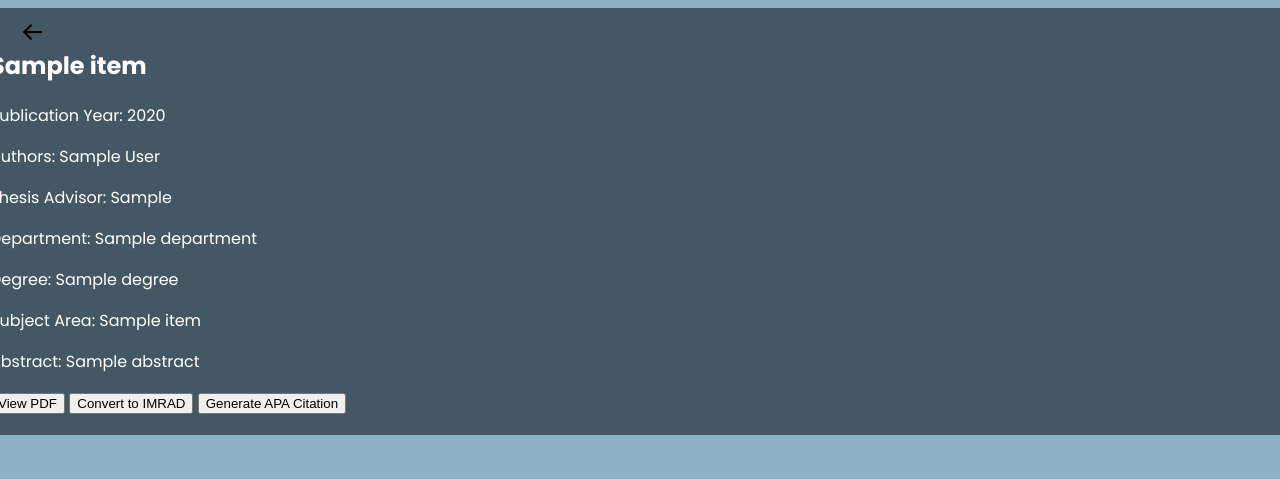
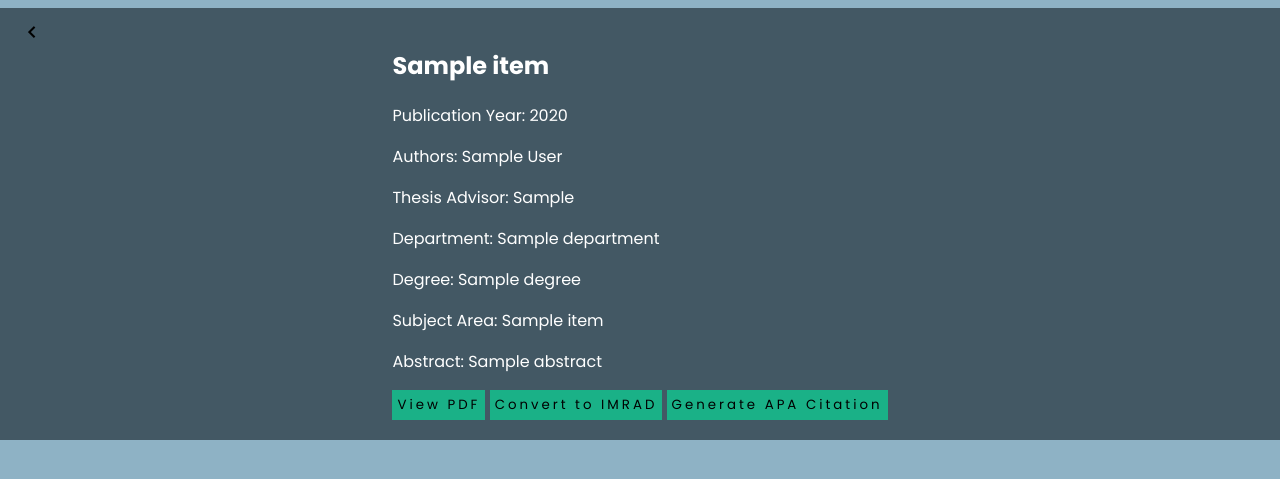
Before and after one commit to AceTops23/ResearchVault, a Flask app: template templates/publication_detail.html in a window 1280 px wide. Shown: the top 479 px of the page. Run offline with Flask 3, Linux system fonts and the light colour scheme; the template is opened without the code that fills it: most values are stand-ins (such as "Sample title", 1, 10 or a date in 2020).

Commit message:
kahit ano

```diff
--- a/static/css/publication_detail.css
+++ b/static/css/publication_detail.css
@@ -9,6 +9,11 @@ body{
     font-family: 'Poppins', sans-serif;
 }
 
+a{
+    text-decoration: none;
+    color: black !important;
+}
+
 i{
     position: absolute;
     font-size: 25px;
@@ -16,11 +21,81 @@ i{
     top: 20px;
     cursor: pointer;
 }
-.container-fluid{
+.container{
+    display: flex;
+    flex-direction: column;
+    justify-content: center;
     color: white ;
+    align-items: center;
     width: 1300px;
     height: 100%;
     background: #435864 ;
     border-radius: 8px;
     padding: 20px;
 }
+
+.publication-detail{
+    display: flex;
+    flex-direction: column;
+    justify-content: center;
+}
+
+button{
+    font-family: 'Poppins', sans-serif;
+    letter-spacing: 3px;
+    background-color: #1AB187 !important;
+    padding: 5px;
+    border: none !important;
+    transition: all 0.3s linear;
+    outline: none !important;
+}
+
+button:hover{
+    transition: all 0.3s linear;
+    background: #C6F8E5 !important;
+}
+
+.apa-citation-container{
+    display: flex;
+    justify-content: center;
+    align-items: center;
+    position: fixed;
+    top: 50%;
+    left: 50%;
+    transform: translate(-50%, -50%);
+    border: none;
+    padding: 10px;
+    text-align: justify;
+    background: rgba(67, 88, 100, 0.7);
+    width: 500px;
+    height: 200px;
+    color: white;
+    border-radius: 8px;
+    font-family: 'Poppins', sans-serif;
+    box-shadow: 0 1px 25px rgba(0,0,0,0.2);
+    backdrop-filter: blur(10px);
+    transition: opacity 0.3s ease-in-out;
+}
+
+.hidden{
+    opacity: 0;
+    visibility: hidden;
+    pointer-events: none;
+}
+
+.visible {
+    opacity: 1;
+    visibility: visible;
+}
+
+.blur {
+    filter: blur(5px); /* Adjust the blur intensity as needed */
+  }
+
+.blur-container{
+    display: flex;
+    justify-content: center;
+    align-items: center;
+    height: 100vh;
+    transition: filter 0.3s ease;
+}
--- a/templates/chatbot.html
+++ b/templates/chatbot.html
@@ -17,14 +17,13 @@
 
   <header>
     <div class="chatbot-back">
-      <a href="/"><i class='bx bx-arrow-back'></i></a>
+      <a href="/"><i class='bx bx-chevron-left'></i></a>
     </div>
 
     <div class="chatbot-navbar">
       <a href="/" id="home-chatbot"><i class='bx bx-home-alt-2'></i>Home</a>
       <a href="/browse" id="browse-chatbot"><i class='bx bx-search' ></i>Browse</a>
-      <a href="/chatbot" id="chatbot-chatbot"><i class='bx bx-bot'></i></i>chatbot</a>
-      <a href="" id="notification-chatbot"><i class='bx bx-bell' ></i>Notification</a>
+      <a href="/chatbot" id="chatbot-chatbot"><i class='bx bx-bot'></i></i>Chatbot</a>
     </div>
   </header>
 
--- a/templates/publication_detail.html
+++ b/templates/publication_detail.html
@@ -8,10 +8,12 @@
     <link rel="stylesheet" type="text/css" href="{{ url_for('static', filename='css/publication_detail.css') }}">
 </head>
 <body>
-    <i class='bx bx-arrow-back'></i>
-    <div class="container-fluid">
+    <a href="/browse"><i class='bx bx-chevron-left'></i></a>
+    <div class="container" class="blur-container" id="container">
+
         <div class="publication-detail">
 
+            <div class="details">
                 <h2>{{ item.title }}</h2>
                 <p>Publication Year: {{ item.year }}</p>
                 <p>Authors: {{ item.authors }}</p>
@@ -20,7 +22,7 @@
                 <p>Degree: {{ item.degree }}</p>
                 <p>Subject Area: {{ item.subjectArea }}</p>
                 <p>Abstract: {{ item.abstract }}</p>
-
+            </div>
             <!-- Buttons -->
             <div class="buttons">
                 <button onclick="togglePdfViewer()">View PDF</button>
@@ -33,10 +35,38 @@
                 This browser does not support PDFs. Please <a href="{{ url_for('serve_pdf', filename=item.file_path) }}">download the PDF</a> to view it.
             </object>
         </div>
-        <div id="apa-citation-container" class="apa-citation-container hidden"></div>
+    </div>
+
+    <div id="apa-citation-container" class="apa-citation-container hidden">
+
     </div>
 
     <script>
+
+const container = document.getElementById('container');
+const apaButton = document.getElementById('apa-button');
+const apaContainer = document.getElementById('apa-citation-container');
+
+apaButton.addEventListener('click', function(event) {
+  event.stopPropagation(); // Prevent the click event from propagating to the document
+  apaContainer.classList.toggle('hidden');
+  container.classList.toggle('blur');
+});
+
+apaContainer.addEventListener('click', function(event) {
+  event.stopPropagation(); // Prevent click events on apaContainer from propagating to the document
+});
+
+document.addEventListener('click', function(event) {
+  if (!apaContainer.contains(event.target)) {
+    // Clicked outside the apaContainer, so hide the popup and remove the blur
+    apaContainer.classList.add('hidden');
+    container.classList.remove('blur');
+  }
+});
+
+
+
         function togglePdfViewer() {
             var pdfViewer = document.getElementById('pdfViewer');
             pdfViewer.style.display = (pdfViewer.style.display === 'none') ? 'block' : 'none';
```
Also changed, not shown: static/css/browse.css (+21 -1 lines), static/css/chatbot.css (+4 -3 lines), static/css/doc.css (+10 -11 lines), static/css/publish.css (+15 -0 lines), static/css/style.css (+2 -11 lines), static/js/publication_detail.js (+76 -0 lines), templates/browse.html (+3 -4 lines), templates/doc.html (+6 -4 lines), templates/index.html (+3 -10 lines), templates/publish.html (+6 -1 lines). Lines whose indentation alone changed are shown as unchanged.
